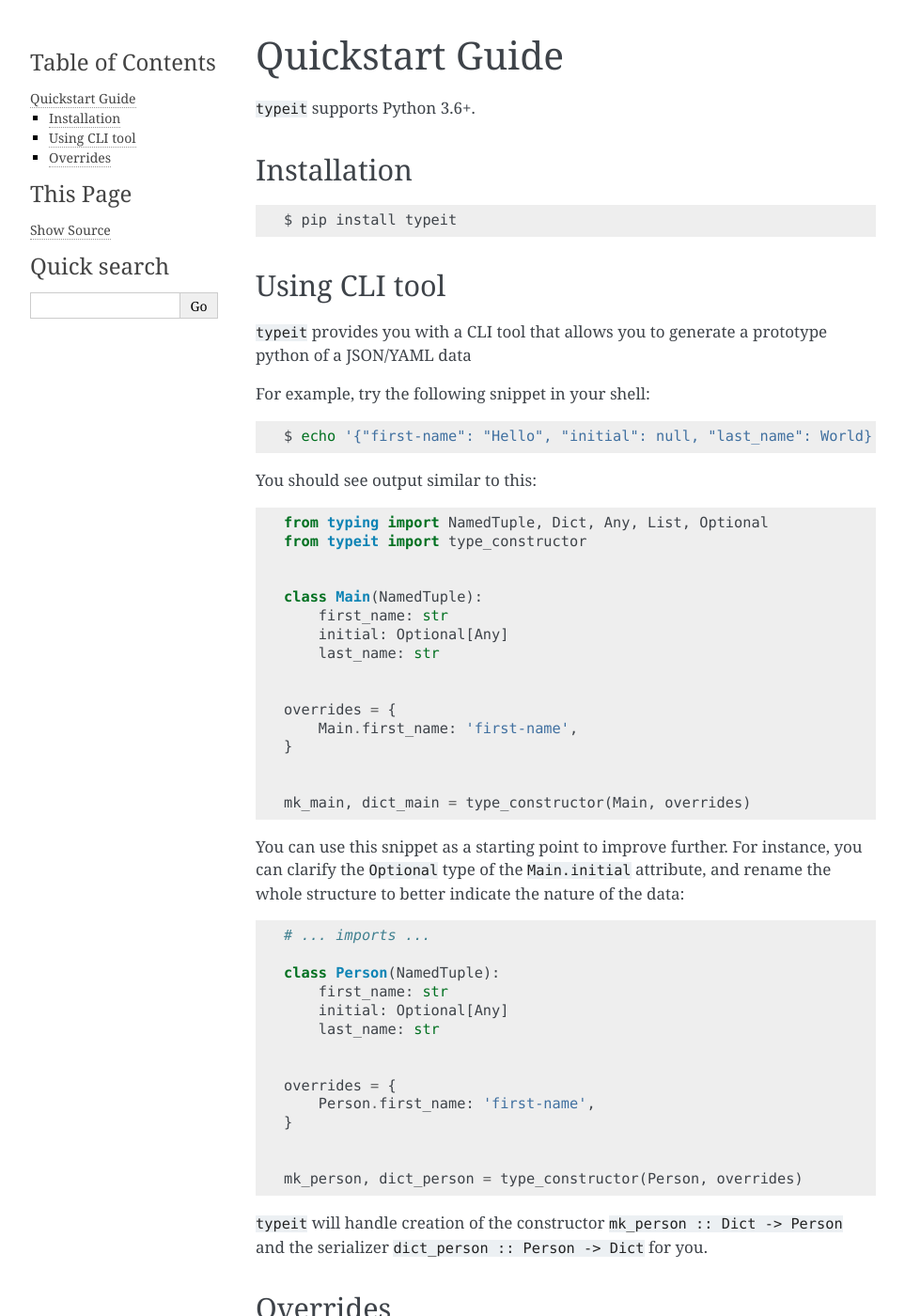
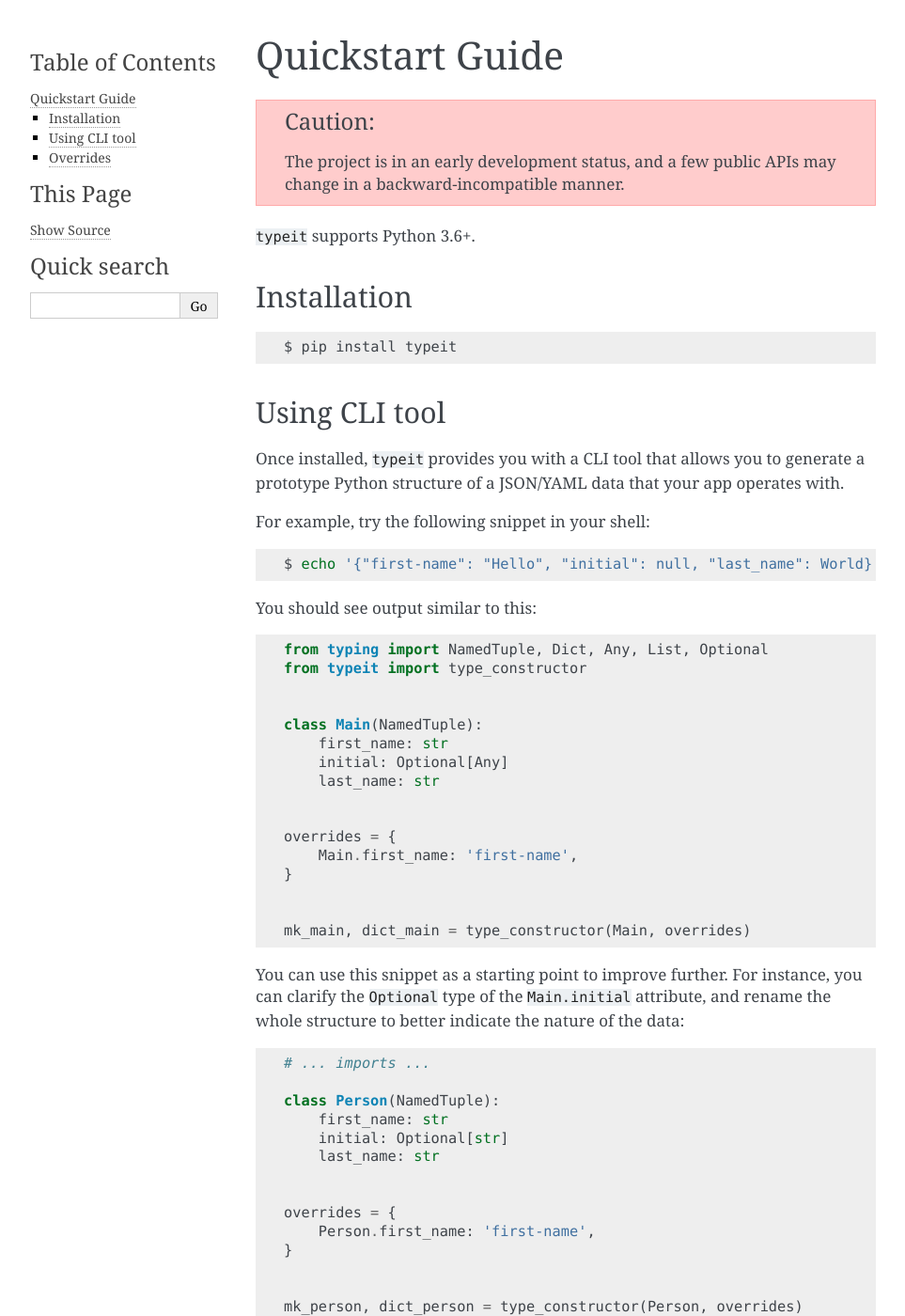
Before and after one commit to avanov/typeit, a Sphinx documentation site: the page built from docs/quickstart_guide.rst, in a window 1280 px wide and 1400 px high. Shown: the whole window at 94% size, without its empty margins (148-1111 px from the left). Built offline with Sphinx 7.4.7, drawn with Linux system fonts in a browser that asks for light colours; some of the changed text lies outside the part shown.

Commit message:
Fix docs

```diff
--- a/docs/quickstart_guide.rst
+++ b/docs/quickstart_guide.rst
@@ -1,12 +1,18 @@
 Quickstart Guide
 ================
+
+
+.. CAUTION::
+
+    The project is in an early development status, and a few public
+    APIs may change in a backward-incompatible manner.
+
 
 ``typeit`` supports Python 3.6+.
 
 
 Installation
 ------------
-
 
 .. code-block:: bash
 
@@ -16,8 +22,8 @@ Installation
 Using CLI tool
 --------------
 
-``typeit`` provides you with a CLI tool that allows you to generate a prototype
-python of a JSON/YAML data
+Once installed, ``typeit`` provides you with a CLI tool that allows you to generate a prototype
+Python structure of a JSON/YAML data that your app operates with.
 
 For example, try the following snippet in your shell:
 
@@ -52,13 +58,13 @@ You can use this snippet as a starting point to improve further.
 For instance, you can clarify the ``Optional`` type of the ``Main.initial`` attribute,
 and rename the whole structure to better indicate the nature of the data:
 
-.. code-block::
+.. code-block:: python
 
     # ... imports ...
 
     class Person(NamedTuple):
         first_name: str
-        initial: Optional[Any]
+        initial: Optional[str]
         last_name: str
 
 
@@ -120,7 +126,7 @@ any nested objects, for instance:
 
     class Person(NamedTuple):
         first_name: str
-        initial: Optional[Any]
+        initial: Optional[str]
         last_name: str
         address: Optional[Address]
 
```
Also changed, not shown: other parts of docs/quickstart_guide.rst (+3 -3 lines).
